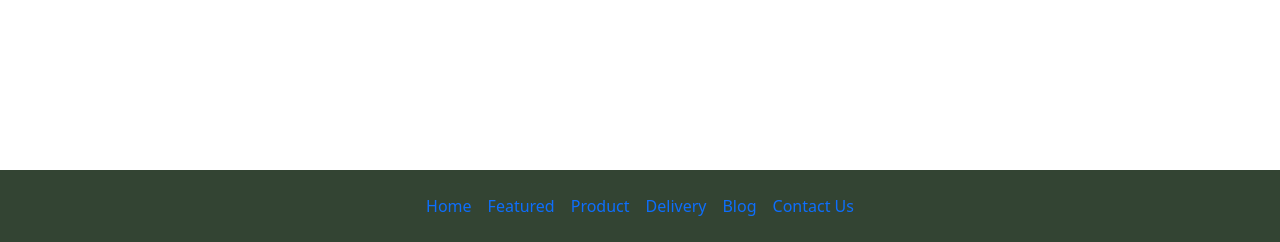
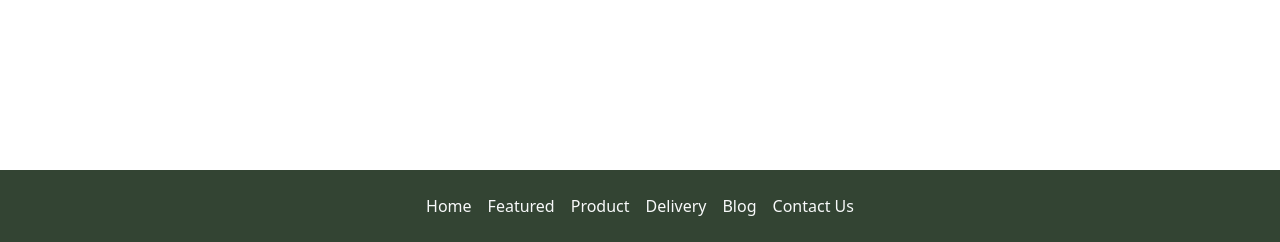
Before and after one commit to colan1ch/MinecraftDjango, a Django app: page / in a window 1280 px wide. Shown: the part 558-800 px from the top of the page. Run offline with Django 4.2, Linux system fonts and the light colour scheme; some libraries are stand-ins or nearby versions.

Commit message:
Update footer.html

```diff
--- a/main/templates/base/footer.html
+++ b/main/templates/base/footer.html
@@ -1,12 +1,12 @@
  <footer class="footer fixed-bottom py-3">
   <div class="text-center">
     <ul class="nav justify-content-center pb-6">
-      <li class="nav-item"><a href="" class="nav-link px-2">Home</a></li>
-      <li class="nav-item"><a href="" class="nav-link px-2">Featured</a></li>
-      <li class="nav-item"><a href="" class="nav-link px-2">Product</a></li>
-      <li class="nav-item"><a href="" class="nav-link px-2">Delivery</a></li>
-      <li class="nav-item"><a href="" class="nav-link px-2">Blog</a></li>
-      <li class="nav-item"><a href="" class="nav-link px-2">Contact Us</a></li>
+      <li class="nav-item"><a href="" class="nav-link px-2 text-light">Home</a></li>
+      <li class="nav-item"><a href="" class="nav-link px-2 text-light">Featured</a></li>
+      <li class="nav-item"><a href="" class="nav-link px-2 text-light">Product</a></li>
+      <li class="nav-item"><a href="" class="nav-link px-2 text-light">Delivery</a></li>
+      <li class="nav-item"><a href="" class="nav-link px-2 text-light">Blog</a></li>
+      <li class="nav-item"><a href="" class="nav-link px-2 text-light">Contact Us</a></li>
     </ul>
   </div>
  </footer>
```
